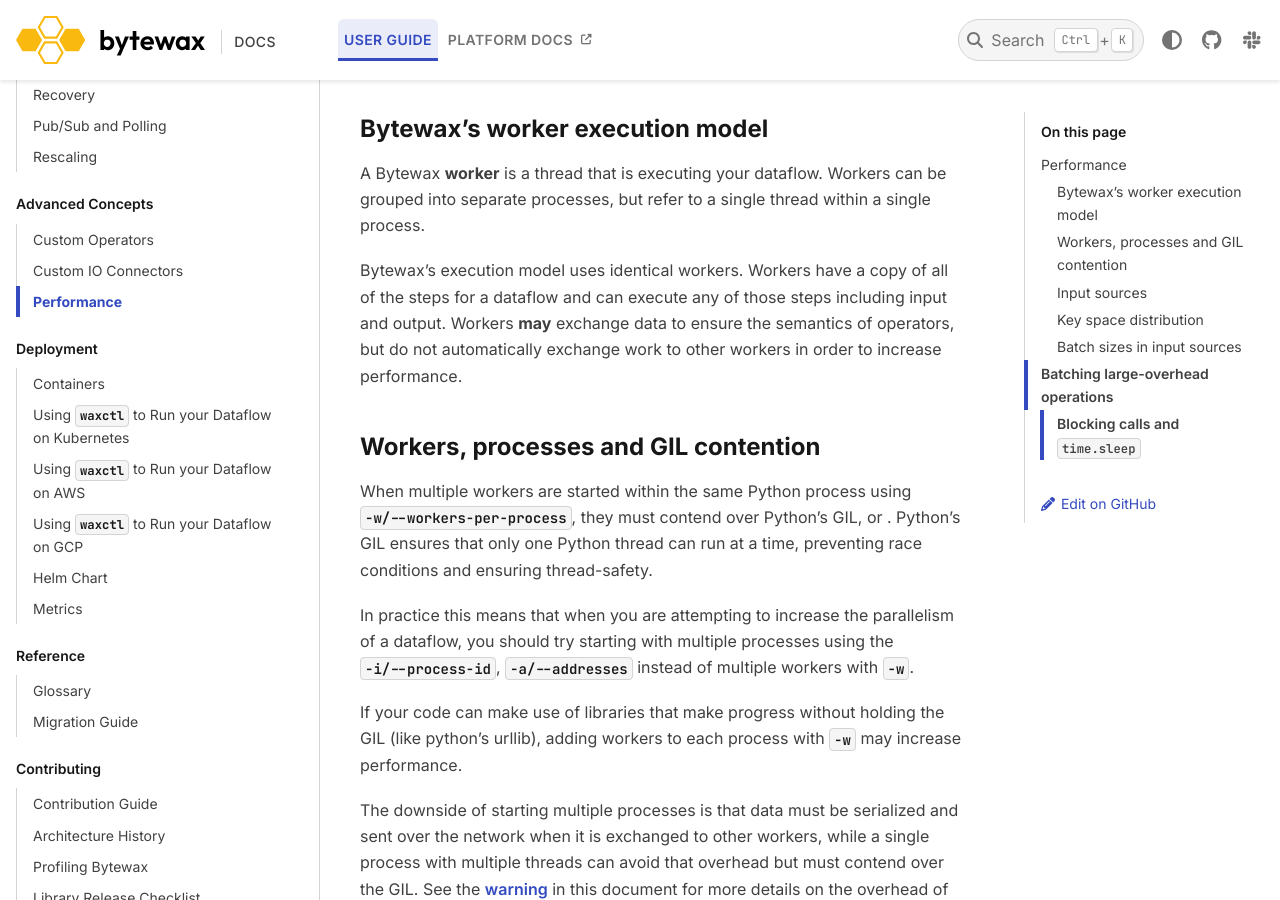
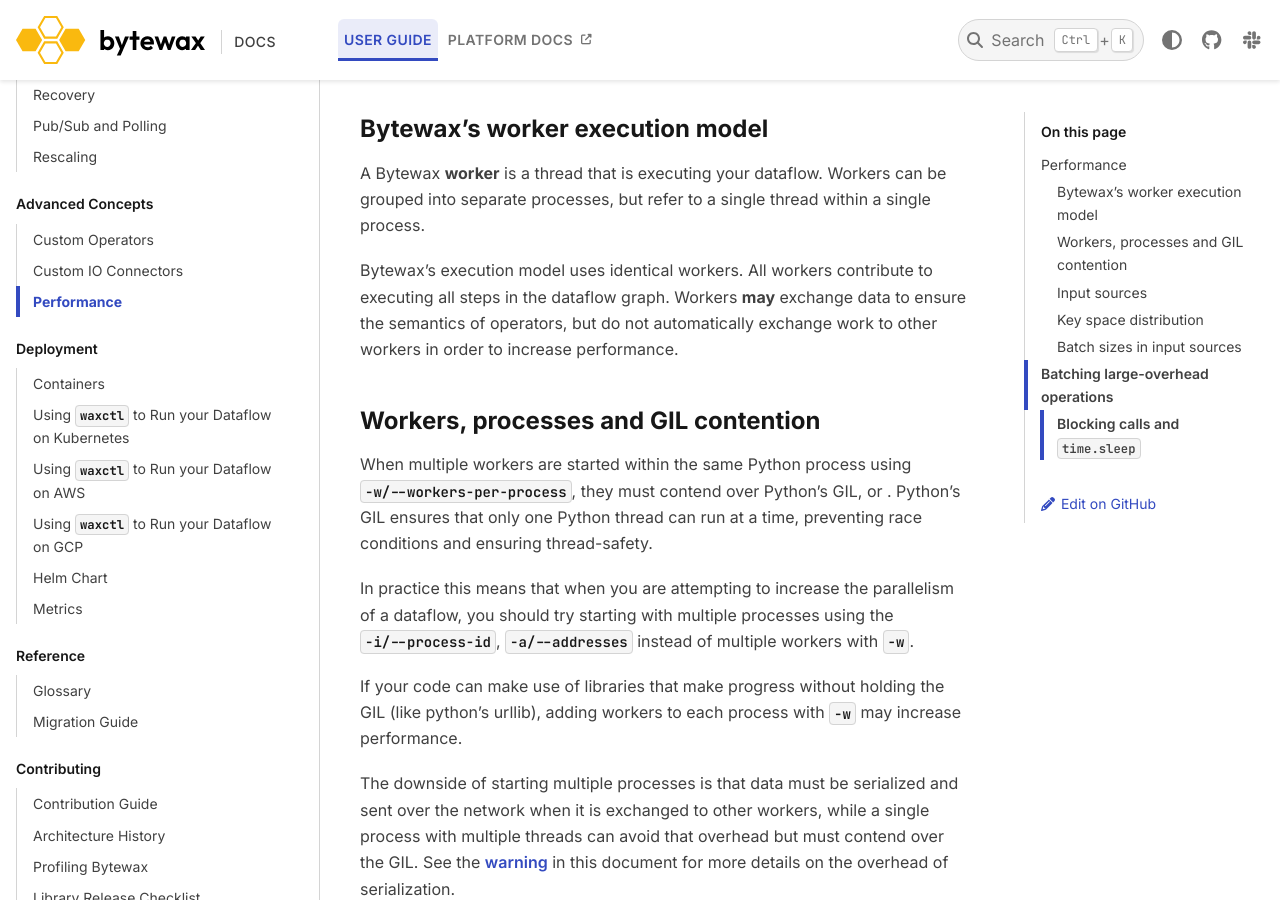
Before and after one commit to bytewax/bytewax, a Sphinx documentation site: the page built from docs/guide/advanced-concepts/performance.md, in a window 1280 px wide and 900 px high, scrolled down 735 px. Built offline with Sphinx 7.4.7 and the PyData theme 0.15.4, drawn with Linux system fonts in a browser that asks for light colours; pages that are not in the unit, such as notebooks, are missing from menus.

Commit message:
Clarify execution model language.

```diff
--- a/docs/guide/advanced-concepts/performance.md
+++ b/docs/guide/advanced-concepts/performance.md
@@ -29,10 +29,10 @@
 A Bytewax **worker** is a thread that is executing your dataflow. Workers can be grouped
 into separate processes, but refer to a single thread within a single process.
 
-Bytewax's execution model uses identical workers. Workers have a copy of all of the
-steps for a dataflow and can execute any of those steps including input and output.
-Workers **may** exchange data to ensure the semantics of operators, but do not
-automatically exchange work to other workers in order to increase performance.
+Bytewax's execution model uses identical workers. All workers contribute to executing
+all steps in the dataflow graph. Workers **may** exchange data to ensure the
+semantics of operators, but do not automatically exchange work to other workers
+in order to increase performance.
 
 ## Workers, processes and GIL contention
 
```
